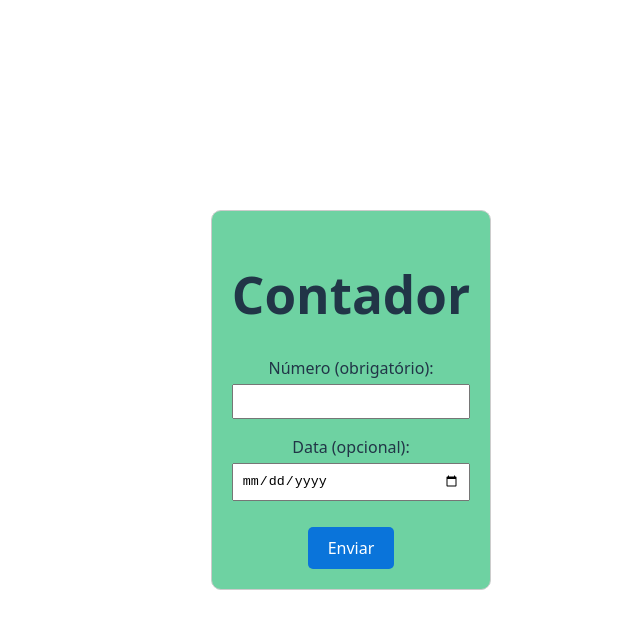
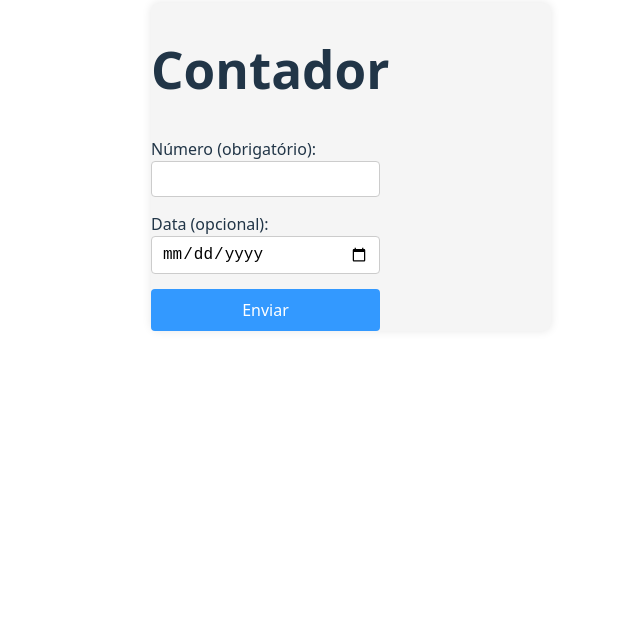
Before and after one commit to Eudantas2024/frontend-uber, a React (Vite) app: page / in a window 1280 px wide. Shown: the top 628 px of the page, without its empty margins (289-929 px from the left). Built offline with nearby package versions, Linux system fonts and the light colour scheme.

Commit message:
Atualiza .env e .env.production com variáveis de ambiente

```diff
--- a/src/App.css
+++ b/src/App.css
@@ -1,94 +1,59 @@
-#root {
-  max-width: 1280px;
-  margin: 0 auto;
-  padding: 2rem;
-  text-align: center;
-}
+/* App.css */
+html, body, #root {
+  height: 100%;
+margin-top: 1px;
+width: 100%;
 
-.logo {
-  height: 6em;
-  padding: 1.5em;
-  will-change: filter;
-  transition: filter 300ms;
-}
-.logo:hover {
-  filter: drop-shadow(0 0 2em #646cffaa);
-}
-.logo.react:hover {
-  filter: drop-shadow(0 0 2em #61dafbaa);
-}
-
-@keyframes logo-spin {
-  from {
-    transform: rotate(0deg);
-  }
-  to {
-    transform: rotate(360deg);
-  }
-}
-
-@media (prefers-reduced-motion: no-preference) {
-  a:nth-of-type(2) .logo {
-    animation: logo-spin infinite 20s linear;
-  }
-}
-
-.card {
-  padding: 2em;
-}
-
-.read-the-docs {
-  color: #888;
 }
 
 .container {
-  max-width: 400px;
-  margin: 2rem auto;
-  background-color: #6ed2a2;
-  padding: 1rem;
-  border: 1px solid #ccc;
-  border-radius: 10px;
+  width: 100%;
+  display: flex;
+  justify-content: center; /* horizontal */
+  align-items: flex-start; /* topo vertical */
+  padding-top: 4px; /* ajuste a distância do topo aqui */
+  box-sizing: border-box;
+  flex-direction: column;
+  gap: 20px;
+  width: 100%;
+  max-width: 400px; /* largura máxima para o formulário, opcional */
+  margin: 0 auto; /* para centralizar horizontalmente se houver max-width */
+  background: #f5f5f5; /* só para dar um contraste leve, pode remover */
+  border-radius: 8px;
+
+  box-shadow: 0 0 10px rgb(0 0 0 / 0.1);
 }
 
-label {
-  display: block;
-  margin-top: 1rem;
-}
-
-input {
-  width: 100%;
-  padding: 0.5rem;
-  margin-top: 0.25rem;
-}
-
-button {
-  margin-top: 1rem;
-  padding: 0.5rem 1rem;
-  background-color: #0a74da;
-  color: white;
-  border: none;
-  border-radius: 5px;
-  cursor: pointer;
-}
-
-
-.container {
-  padding: 20px;
-  max-width: 400px;
-  margin: auto;
+h1 {
+  text-align: center;
+  margin-bottom: 20px;
 }
 
 .form-group {
-  margin-bottom: 10px;
+  margin-bottom: 15px;
 }
 
 .input-field {
   width: 100%;
-  padding: 8px;
+  padding: 8px 10px;
+  font-size: 1rem;
+  border: 1px solid #ccc;
+  border-radius: 4px;
   box-sizing: border-box;
 }
 
 .btn-submit {
-  padding: 10px 20px;
+  width: 100%;
+  padding: 10px;
+  background-color: #3399ff; /* azul celeste */
+  color: white;
+  border: none;
+  border-radius: 4px;
+  font-size: 1rem;
   cursor: pointer;
+  transition: background-color 0.3s ease;
 }
+
+.btn-submit:hover {
+  background-color: #267acc;
+}
```
